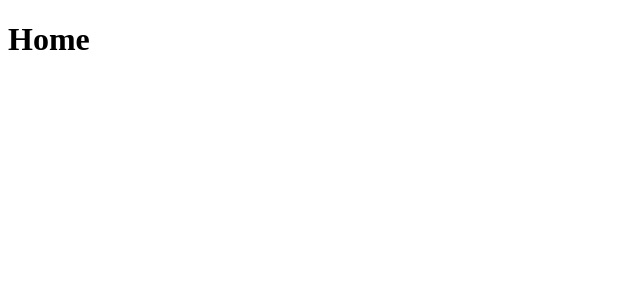
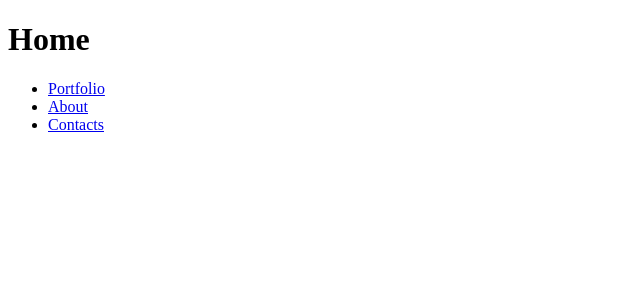
Before and after one commit to Decpwnz/portfolio-app, a React (Vite) app: page / in a window 1280 px wide. Shown: the top 300 px of the page, without its empty margins (0-640 px from the left). Built offline with nearby package versions, Linux system fonts and the light colour scheme.

Commit message:
Add React Router Links for navigation between pages

```diff
--- a/src/pages/About/index.tsx
+++ b/src/pages/About/index.tsx
@@ -1,7 +1,10 @@
+import { Link } from 'react-router-dom'
+
 function About() {
   return (
     <div>
       <h1>About</h1>
+      <Link to="/">Go back to Home</Link>
     </div>
   )
 }
--- a/src/pages/Contacts/index.tsx
+++ b/src/pages/Contacts/index.tsx
@@ -1,7 +1,10 @@
+import { Link } from 'react-router-dom'
+
 function Contacts() {
   return (
     <div>
       <h1>Contacts</h1>
+      <Link to="/">Go back to Home</Link>
     </div>
   )
 }
--- a/src/pages/Home/index.tsx
+++ b/src/pages/Home/index.tsx
@@ -1,7 +1,20 @@
+import { Link } from 'react-router-dom'
+
 function Home() {
   return (
     <div>
       <h1>Home</h1>
+      <ul>
+        <li>
+          <Link to="portfolio">Portfolio</Link>
+        </li>
+        <li>
+          <Link to="about">About</Link>
+        </li>
+        <li>
+          <Link to="contacts">Contacts</Link>
+        </li>
+      </ul>
     </div>
   )
 }
--- a/src/pages/Portfolio/index.tsx
+++ b/src/pages/Portfolio/index.tsx
@@ -1,7 +1,10 @@
+import { Link } from 'react-router-dom'
+
 function Portfolio() {
   return (
     <div>
       <h1>Portfolio</h1>
+      <Link to="/">Go back to Home</Link>
     </div>
   )
 }
```
